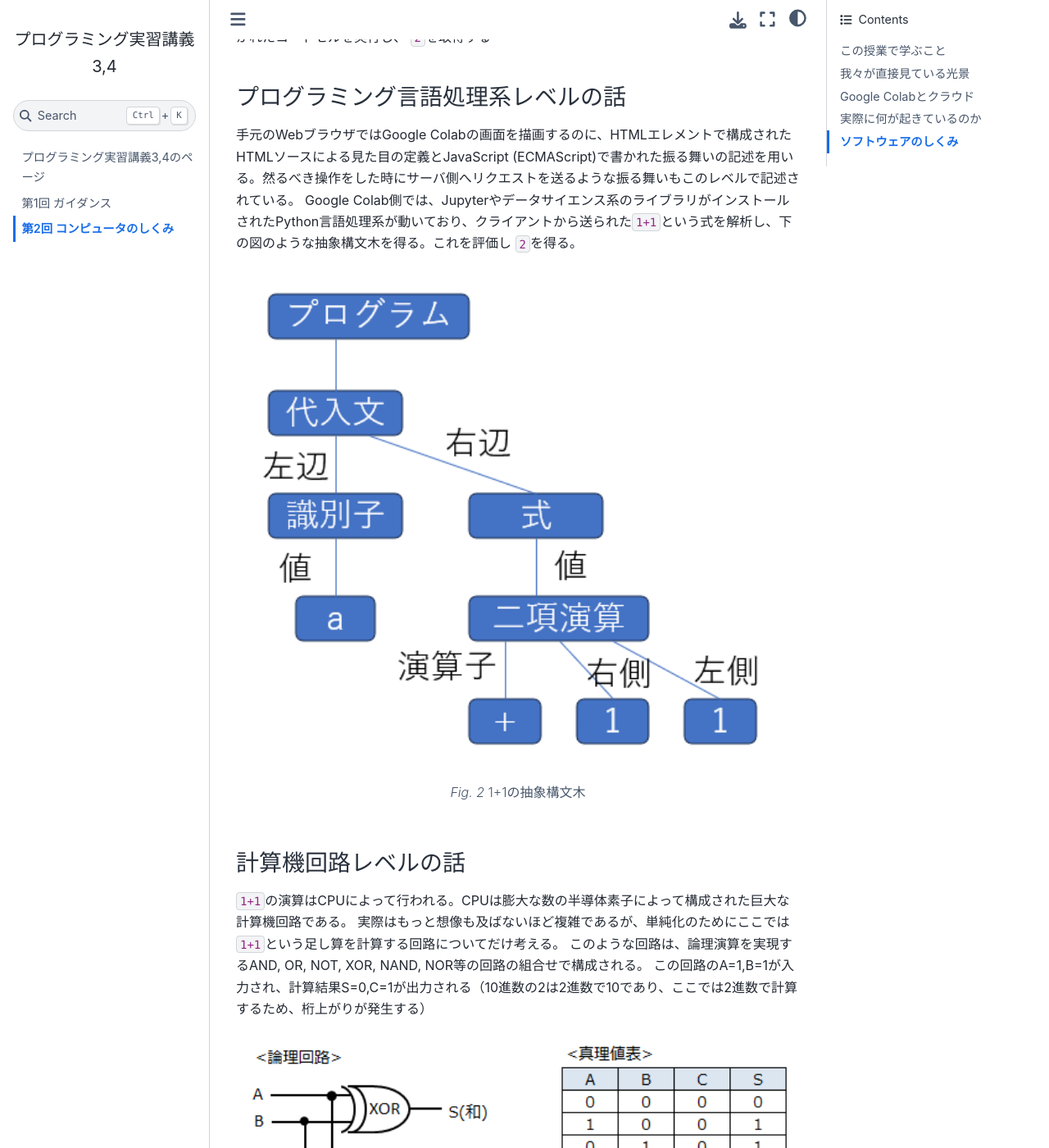
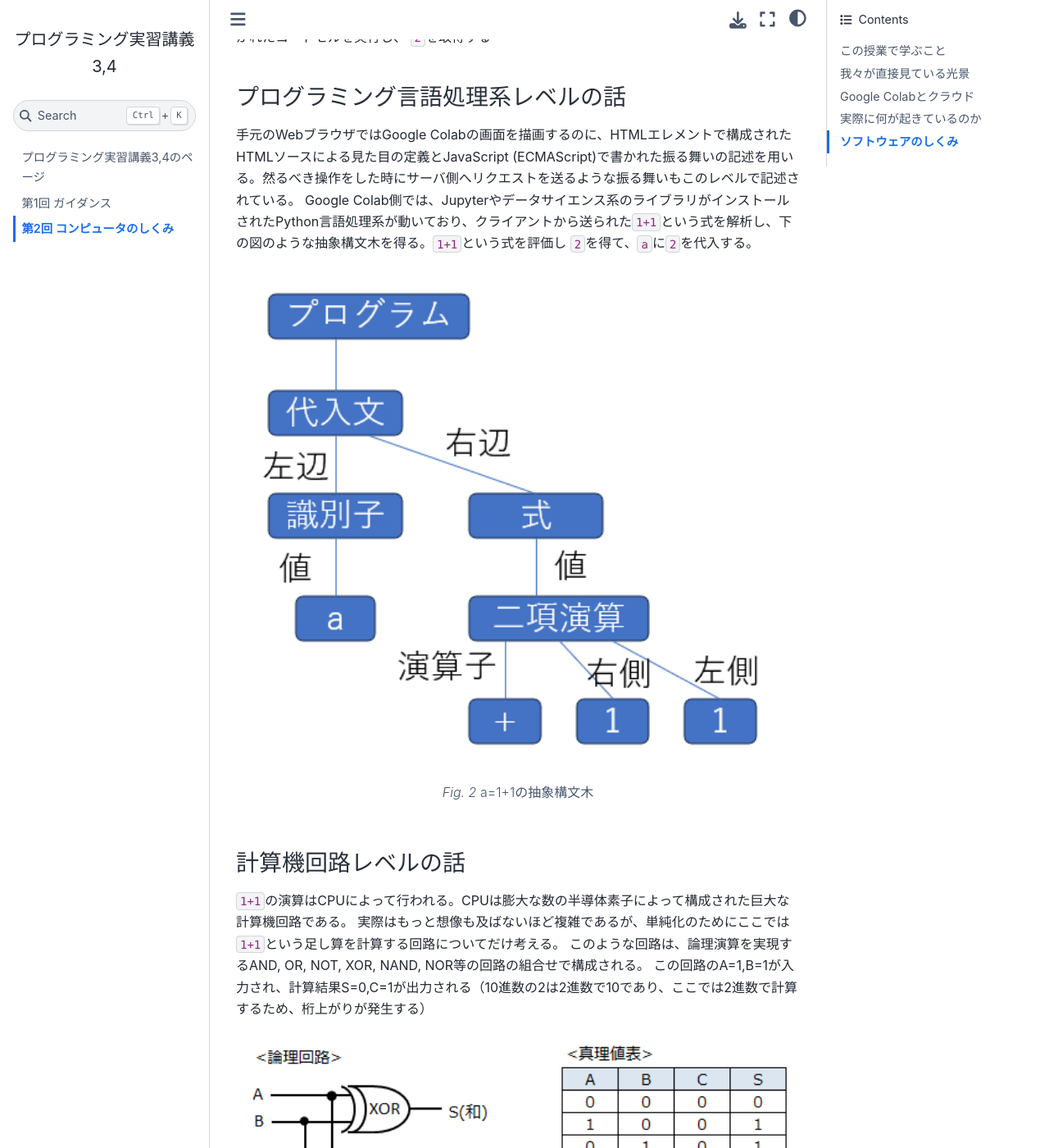
Before and after one commit to kimusaku/begin-python-2024, a Jupyter Book: the page built from lecture02.md, in a window 1280 px wide and 1400 px high, scrolled down 3131 px. Shown: the whole window at 82% size. Built offline with Jupyter Book 1.0.4 settings and Sphinx 7.4.7 and the Sphinx Book theme 1.1.4, drawn with Linux system fonts in a browser that asks for light colours; pages that are not in the unit, such as notebooks, are missing from menus.

Commit message:
modify a bit
Signed-off-by: Kosaku Kimura <kimusaku@gmail.com>

````diff
--- a/lecture02.md
+++ b/lecture02.md
@@ -107,14 +107,14 @@ Google Colabは `1+1` と書かれたコードセルを実行し、 `2`を取得
 ### プログラミング言語処理系レベルの話
 
 手元のWebブラウザではGoogle Colabの画面を描画するのに、HTMLエレメントで構成されたHTMLソースによる見た目の定義とJavaScript (ECMAScript)で書かれた振る舞いの記述を用いる。然るべき操作をした時にサーバ側へリクエストを送るような振る舞いもこのレベルで記述されている。
-Google Colab側では、Jupyterやデータサイエンス系のライブラリがインストールされたPython言語処理系が動いており、クライアントから送られた`1+1`という式を解析し、下の図のような抽象構文木を得る。これを評価し `2`を得る。
+Google Colab側では、Jupyterやデータサイエンス系のライブラリがインストールされたPython言語処理系が動いており、クライアントから送られた`1+1`という式を解析し、下の図のような抽象構文木を得る。`1+1`という式を評価し `2`を得て、`a`に`2`を代入する。
 
 ```{figure} ./pic/ast_1+1.png
 ---
 width: 100%
 name: ast
 ---
-1+1の抽象構文木
+a=1+1の抽象構文木
 ```
 
 ### 計算機回路レベルの話
````
